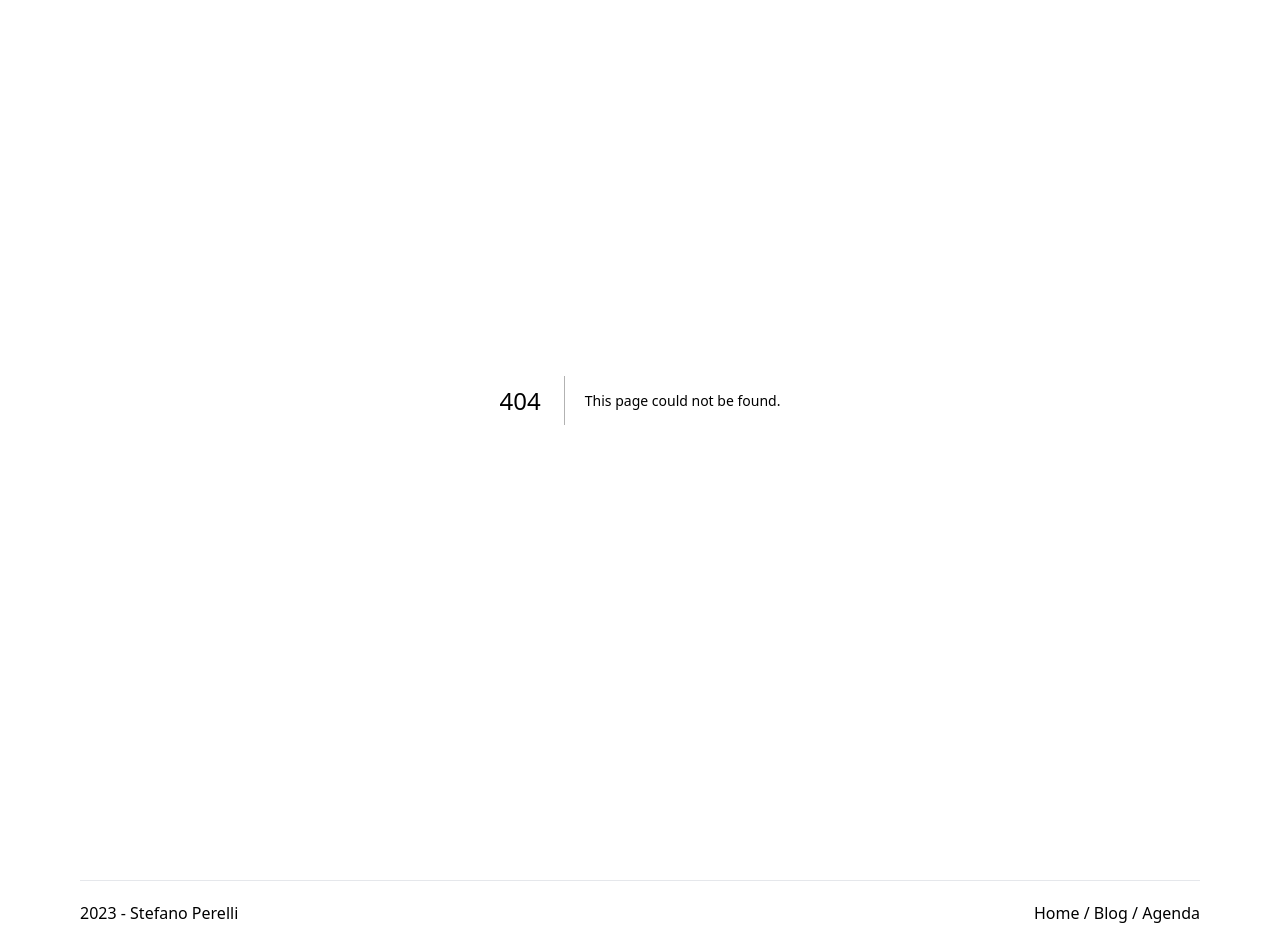
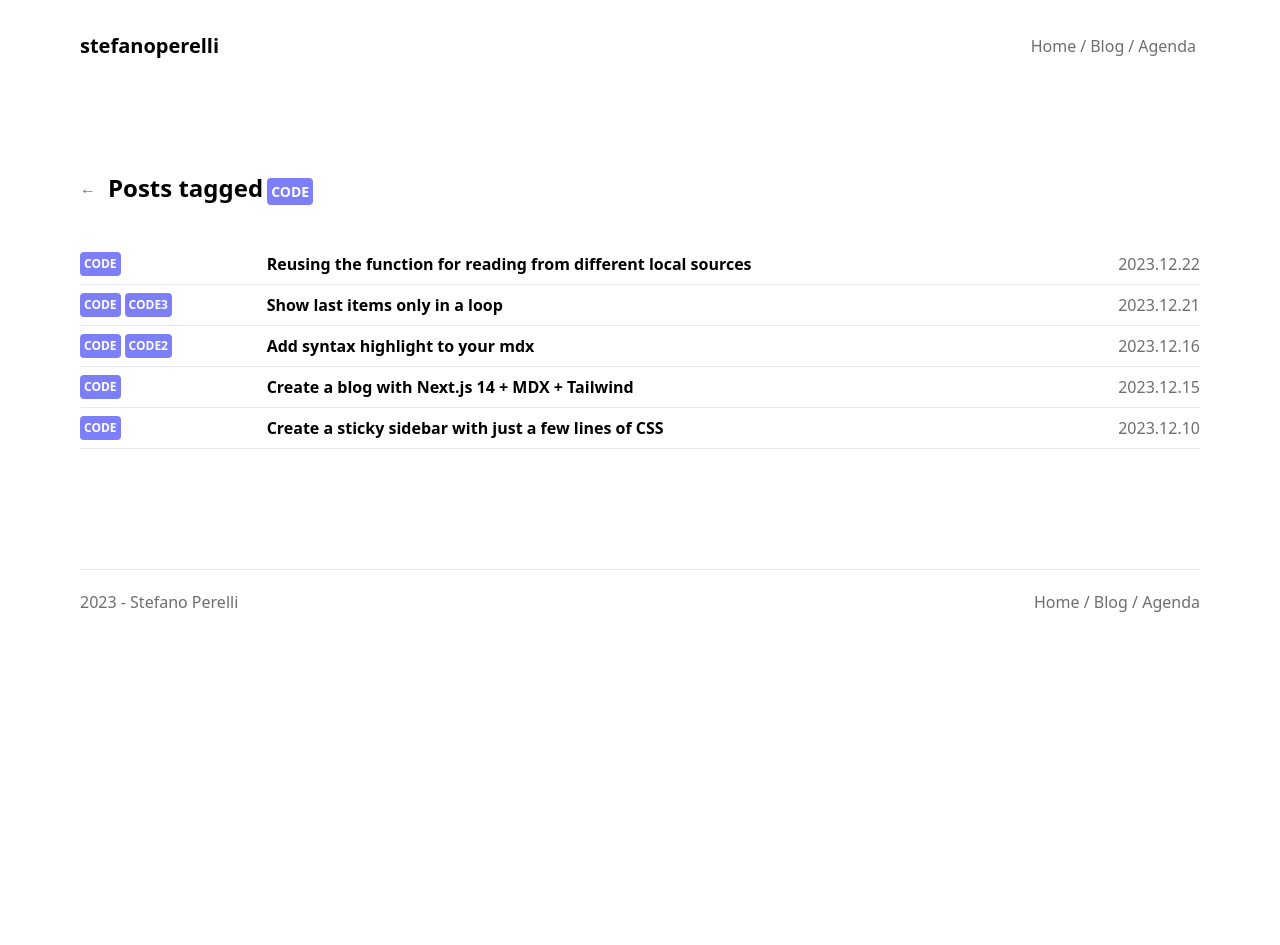
Before and after one commit to devbewill/site2024, a Next.js app: page /blog/code in a window 1280 px wide. Before the commit this address had no page. After the commit the page ends 800 px from the top, so only its background shows below. Built offline with nearby package versions, Linux system fonts and the light colour scheme.

Commit message:
added tag filter

```diff
--- a/posts/add-syntax-highlight-to-mdx.mdx
+++ b/posts/add-syntax-highlight-to-mdx.mdx
@@ -2,7 +2,7 @@
 title: Add syntax highlight to your mdx
 date: "2023.12.16"
 description: How to add syntax color in 2 minutes to your blog posts.
-tags: ["code"]
+tags: ["code", "code2"]
 ---
 
 In this tutorial, we'll setup [highlight.js](https://github.com/rehypejs/rehype-highlight) using the rehypeHighlight MDX plugin to allow code blocks in our mdx files to include syntax highlighting. We'll then choose a highlight.js theme to add to our Next.js site in order to style the code blocks as we choose.
--- a/posts/show-last-items-only-in-loop.mdx
+++ b/posts/show-last-items-only-in-loop.mdx
@@ -2,7 +2,7 @@
 title: Show last items only in a loop
 date: "2023.12.21"
 description: Easy way to show last items only in javascript.
-tags: ["code"]
+tags: ["code", "code3"]
 ---
 
 If you want to show only the most recent posts (for example, the _last posts_ section for the homepage), you can easily use the javascript `slice` method.
--- /dev/null
+++ b/src/app/blog/[tag]/page.tsx
@@ -0,0 +1,42 @@
+import { getLocalData } from "../../lib/getLocalData";
+import Navbar from "../../components/navbar";
+import Link from "next/link";
+import Post from "../../components/post";
+
+export async function getPostTags({ params: { tag } }) {
+  return {
+    props: {
+      tag,
+    },
+  };
+}
+
+export default function Tag({ params }) {
+  const tag = decodeURI(params.tag);
+  const filteredPosts = getLocalData("posts").filter((post) =>
+    post.meta.tags.includes(tag)
+  );
+
+  return (
+    <>
+      <Navbar></Navbar>
+      <main className="flex flex-col mt-20">
+        <div className="flex gap-3 items-center">
+          <Link href="/blog">&larr; </Link>
+          <h1 className="text-2xl font-bold text-black">
+            Posts tagged
+            <span className="text-sm font-bold uppercase bg-primary text-white p-1 mx-1 rounded">
+              {tag}
+            </span>
+          </h1>
+        </div>
+
+        <section className="py-10">
+          {filteredPosts.map((post) => (
+            <Post data={post}></Post>
+          ))}
+        </section>
+      </main>
+    </>
+  );
+}
--- a/src/app/blog/page.tsx
+++ b/src/app/blog/page.tsx
@@ -1,9 +1,11 @@
 import Link from "next/link";
 import Navbar from "../components/navbar";
 import { getLocalData } from "../lib/getLocalData";
+import Post from "../components/post";
 
 export default function Blog() {
   const posts = getLocalData("posts");
+
   return (
     <>
       <Navbar></Navbar>
@@ -11,26 +13,7 @@ export default function Blog() {
         <h1 className="text-2xl font-bold text-black">All posts</h1>
         <section className="py-10">
           {posts.map((post) => (
-            <div
-              key={post.slug}
-              className="w-full grid py-2 lg:grid-cols-12 border-b"
-            >
-              <div className="hidden lg:block lg:col-span-1">
-                <span className="text-xs font-bold uppercase bg-primary text-white p-1 rounded">
-                  {post.meta.tags}
-                </span>
-              </div>
-              <div className="lg:col-span-3 lg:order-2 lg:place-self-end">
-                {post.meta.date}
-              </div>
-              <Link
-                href={"/post/" + post.slug}
-                passHref
-                className="lg:col-span-8 font-semibold text-black lg:order-1 transition hover:text-primary hover:translate-x-1"
-              >
-                {post.meta.title}
-              </Link>
-            </div>
+            <Post data={post}></Post>
           ))}
         </section>
       </main>
--- /dev/null
+++ b/src/app/components/post.tsx
@@ -0,0 +1,34 @@
+import Link from "next/link";
+
+export default function Post({ data }) {
+  const getTagLink = (tag) => {
+    return (
+      <Link
+        className="text-xs font-bold uppercase bg-primary text-white p-1 rounded"
+        href={`/blog/${tag}`}
+      >
+        {tag}{" "}
+      </Link>
+    );
+  };
+
+  return (
+    <div key={data.slug} className="w-full grid py-2 lg:grid-cols-12 border-b">
+      <div className="hidden lg:block lg:col-span-2">
+        <div className="flex gap-1">
+          {data.meta.tags.map((tag) => getTagLink(tag))}
+        </div>
+      </div>
+      <div className="lg:col-span-2 lg:order-2 lg:place-self-end">
+        {data.meta.date}
+      </div>
+      <Link
+        href={"/post/" + data.slug}
+        passHref
+        className="lg:col-span-8 font-semibold text-black lg:order-1 transition hover:text-primary hover:translate-x-1"
+      >
+        {data.meta.title}
+      </Link>
+    </div>
+  );
+}
```
